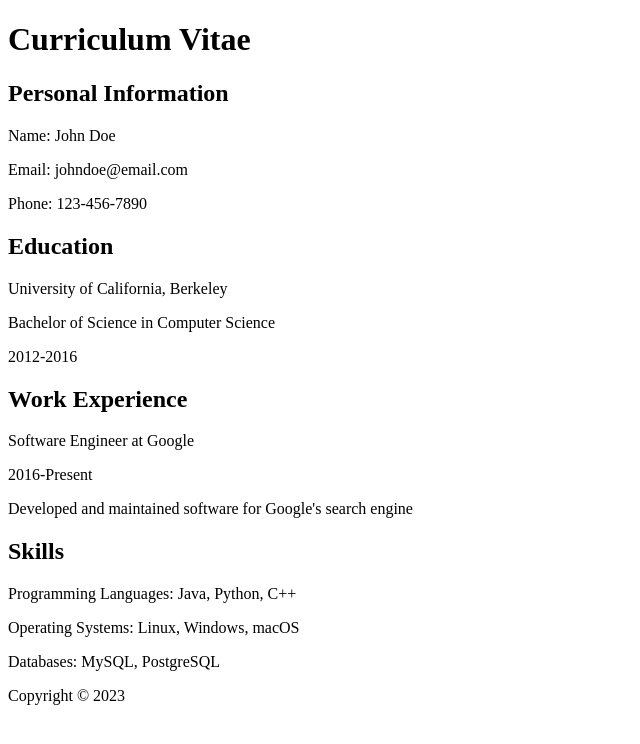
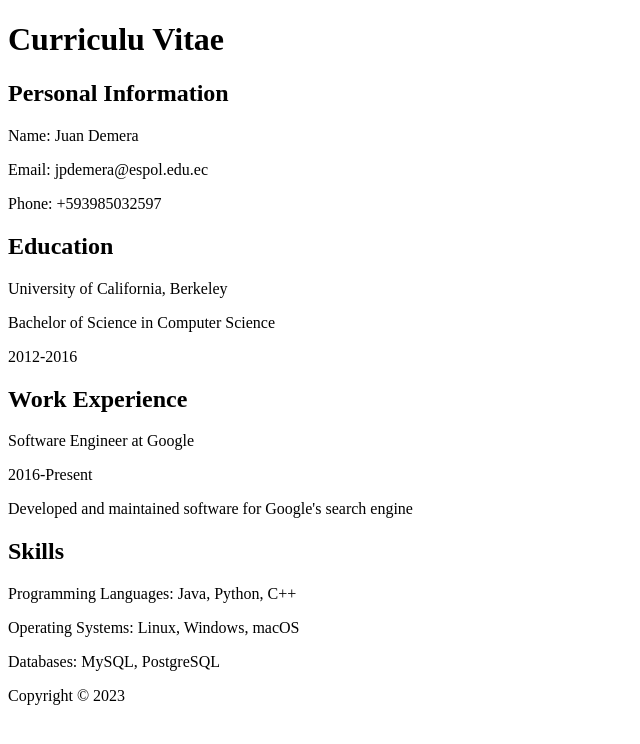
Before and after one commit to JuanDemera/C.V, a plain HTML site: page index.html in a window 1280 px wide. Shown: the whole page, without its empty margins (0-640 px from the left). Drawn offline with Linux system fonts and the light colour scheme.

Commit message:
Update index.html

```diff
--- a/index.html
+++ b/index.html
@@ -5,14 +5,14 @@
 </head>
 <body>
 <header>
-<h1>Curriculum Vitae</h1>
+<h1>Curriculu Vitae</h1>
 </header>
 <main>
 <section>
 <h2>Personal Information</h2>
-<p>Name: John Doe</p>
-<p>Email: johndoe@email.com</p>
-<p>Phone: 123-456-7890</p>
+<p>Name: Juan Demera</p>
+<p>Email: jpdemera@espol.edu.ec</p>
+<p>Phone: +593985032597</p>
 </section>
 <section>
 <h2>Education</h2>
```
